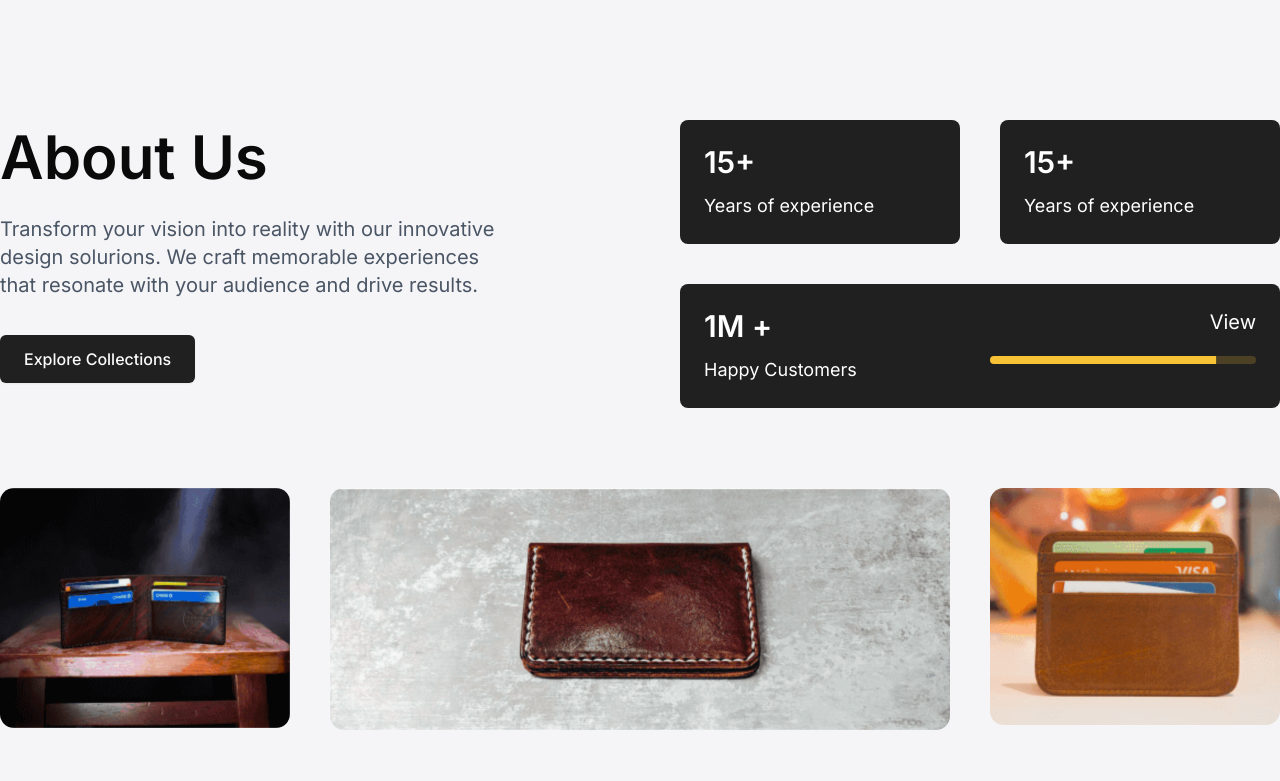
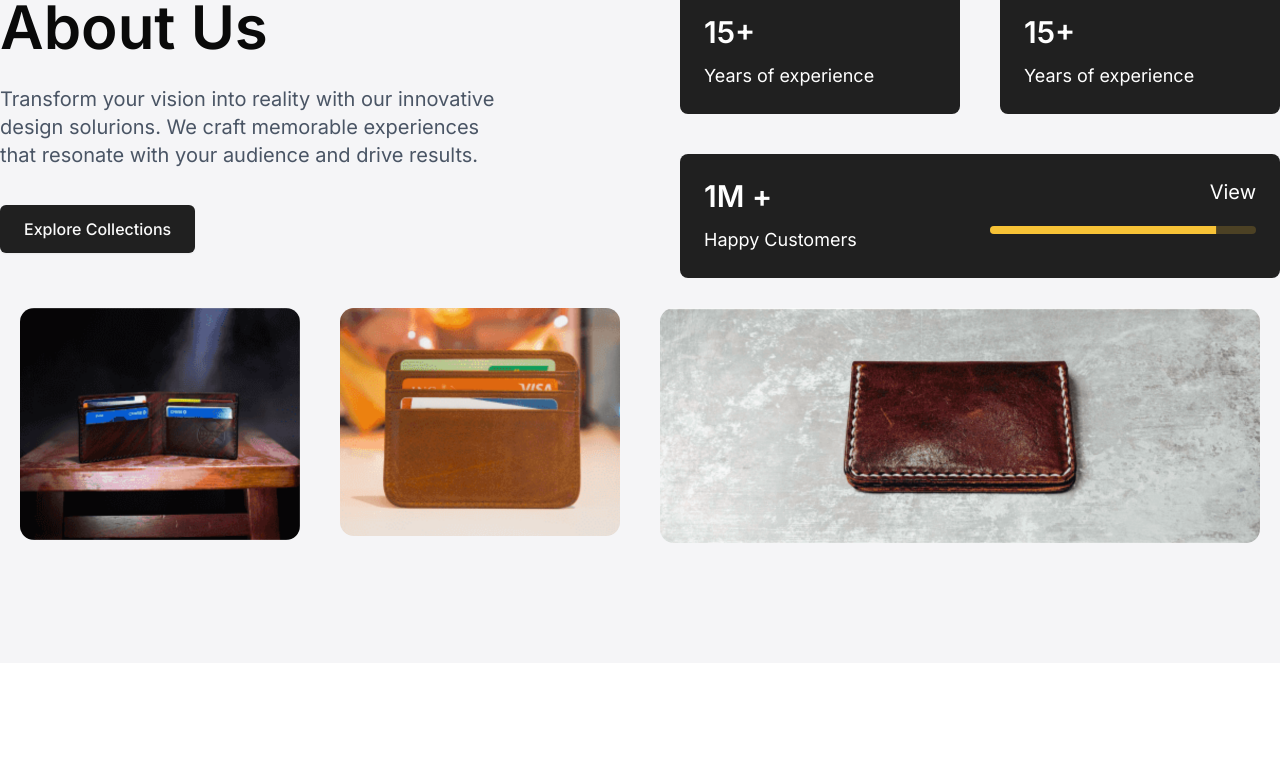
Before and after one commit to nazimajamalieva/wallet-shop, a Next.js app: page / in a window 1280 px wide. Shown: the part 1600-2381 px from the top of the page. Built offline with nearby package versions, Linux system fonts and the light colour scheme.

Commit message:
feat: add aboutUs mobile layout

```diff
--- a/app/_Components/AboutUs.jsx
+++ b/app/_Components/AboutUs.jsx
@@ -7,20 +7,23 @@ import Image from "next/image";
 const AboutUs = () => {
   return (
     <>
-      <div className="bg-gray-200/40 mt-30 ">
-        <div className="container mx-auto py-20 ">
-          <div className="grid grid-cols-2 gap-20 py-20">
-            <div className="space-y-5 pe-20">
-              <h1 className="text-6xl font-semibold leading-tight">About Us</h1>
-              <p className="text-xl text-gray-600 ">
+      <div className="bg-gray-200/40 pt-20">
+        <div className="container mx-auto ">
+          {/* Верхняя часть — текст + карточки */}
+          <div className="grid grid-cols-1 lg:grid-cols-2 gap-10 lg:gap-20 py-[30px] ">
+            <div className="space-y-5 lg:pe-20 px-4 lg:px-0 text-center md:text-left">
+              <h1 className="text-4xl sm:text-5xl lg:text-6xl font-semibold leading-tight">
+                About Us
+              </h1>
+              <p className="text-base sm:text-lg lg:text-xl text-gray-600">
                 Transform your vision into reality with our innovative design
                 solurions. We craft memorable experiences that resonate with
                 your audience and drive results.
               </p>
               <Button className="mt-4">Explore Collections</Button>
             </div>
-            <div className="">
-              <div className="grid grid-cols-2 gap-10 text-white ">
+            <div className="px-4 lg:px-0">
+              <div className="grid grid-cols-2 gap-5 lg:gap-10 text-white">
                 <div className="bg-secondary p-6 rounded-md space-y-3">
                   <h2 className="text-3xl font-semibold">15+</h2>
                   <p className="text-lg">Years of experience</p>
@@ -29,9 +32,8 @@ const AboutUs = () => {
                   <h2 className="text-3xl font-semibold">15+</h2>
                   <p className="text-lg">Years of experience</p>
                 </div>
-
                 <div className="bg-secondary p-6 col-span-2 rounded-md space-y-3">
-                  <div className="grid  grid-cols-2 gap-5">
+                  <div className="grid grid-cols-1 sm:grid-cols-2 gap-5">
                     <div className="space-y-3">
                       <h2 className="text-3xl font-semibold">1M +</h2>
                       <p className="text-lg">Happy Customers</p>
@@ -49,9 +51,13 @@ const AboutUs = () => {
               </div>
             </div>
           </div>
-          {/* ******************* */}
-          <div className="grid grid-cols-4 gap-10 pb-20">
-            <div className="">
+
+          {/* Нижняя часть — изображения */}
+          <div
+            className="px-5 grid grid-cols-2 grid-rows-[auto_auto] gap-5 pb-20
+                lg:grid-cols-4 lg:grid-rows-auto lg:gap-10"
+          >
+            <div className="row-start-1 col-start-1 lg:col-span-1">
               <Image
                 src="/Assets/shopping1.png"
                 alt="about us"
@@ -60,7 +66,8 @@ const AboutUs = () => {
                 className="w-full h-auto object-cover rounded-xl"
               />
             </div>
-            <div className="col-span-2">
+
+            <div className="col-span-2 row-start-2 lg:col-span-2 lg:row-auto">
               <Image
                 src="/Assets/shopping2.png"
                 alt="about us"
@@ -69,7 +76,8 @@ const AboutUs = () => {
                 className="w-full h-auto object-cover rounded-xl"
               />
             </div>
-            <div className="">
+
+            <div className="row-start-1 col-start-2 lg:col-span-1">
               <Image
                 src="/Assets/shopping3.png"
                 alt="about us"
@@ -79,8 +87,6 @@ const AboutUs = () => {
               />
             </div>
           </div>
-
-          {/* ******************* */}
         </div>
       </div>
     </>
--- a/app/_Components/Supports.jsx
+++ b/app/_Components/Supports.jsx
@@ -3,7 +3,7 @@ import React from "react";
 
 const Supports = () => {
   return (
-    <div className="grid grid-cols-1 sm:grid-cols-2 lg:grid-cols-4 text-center items-center gap-8 sm:gap-10 lg:gap-14 py-[30px] sm:py-20 mt-20 px-6 sm:px-10">
+    <div className="grid grid-cols-1 sm:grid-cols-2 lg:grid-cols-4 text-center items-center gap-8 sm:gap-10 lg:gap-14 py-[30px] sm:py-20 mt-20 px-6 sm:px-10 mb-10">
       <div className="h-full max-h-[180px] flex flex-col justify-center items-center space-y-3 border-2 border-gray-300/40 p-8 rounded-md hover:border-primary transition-all duration-300 cursor-pointer hover:scale-105 hover:shadow-lg">
         <Medal size={50} className="text-primary" />
         <h2 className="text-lg sm:text-xl font-medium text-center">
```
